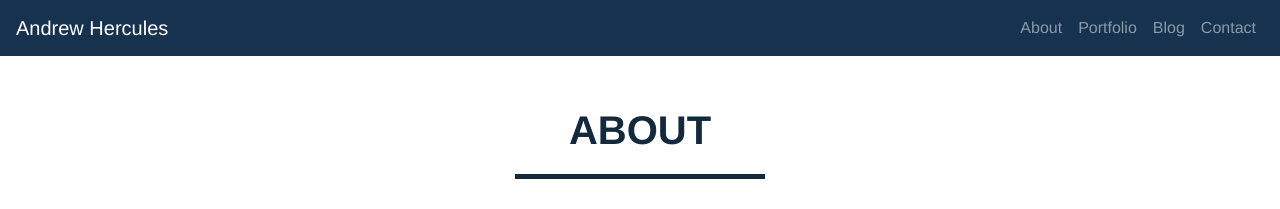
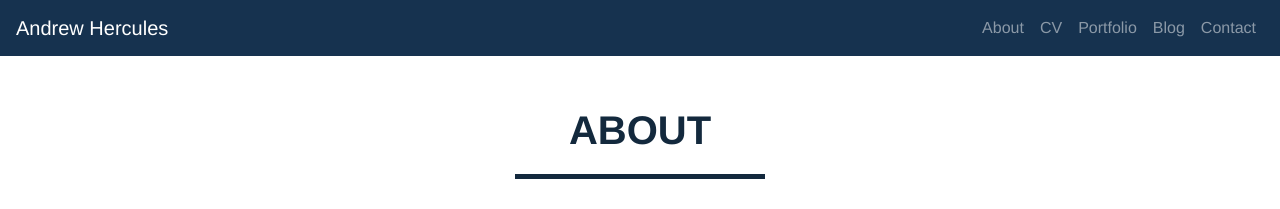
Before and after one commit to andrewhercules/andrewhercules.github.io, a Jekyll site: the page built from about.html, in a window 1280 px wide. Shown: the top 209 px of the page. Built offline with Jekyll 4.4.1, drawn with Linux system fonts in a browser that asks for light colours; nearby versions of some CDN libraries; some web fonts are replaced.

Commit message:
Added updated CV and fixed link to CV on about page and header

```diff
--- a/_includes/navigation.html
+++ b/_includes/navigation.html
@@ -8,6 +8,9 @@
       <ul class="navbar-nav ml-auto">
         <li class="nav-item">
           <a class="nav-link" href="/about">About</a>
+        </li>
+        <li class="nav-item">
+          <a class="nav-link" href="/assets/docs/cv/Andrew_Hercules_CV.pdf">CV</a>
         </li>
         <li class="nav-item">
           <a class="nav-link" href="/portfolio">Portfolio</a>
--- a/about.html
+++ b/about.html
@@ -31,7 +31,7 @@ layout: default
       <div class="row">
         <div class="col-lg-4 col-md-4 text-center">
           <div class="service-box">
-            <a href="/assets/docs/Andrew_Hercules_CV.pdf"><i class="fa fa-4x fa-file-pdf-o ico-link"></i></a>
+            <a href="/assets/docs/cv/Andrew_Hercules_CV.pdf"><i class="fa fa-4x fa-file-pdf-o ico-link"></i></a>
             <p>Download a copy of my CV</p>
           </div>
         </div>
```
Also changed, not shown: 1 other file.
